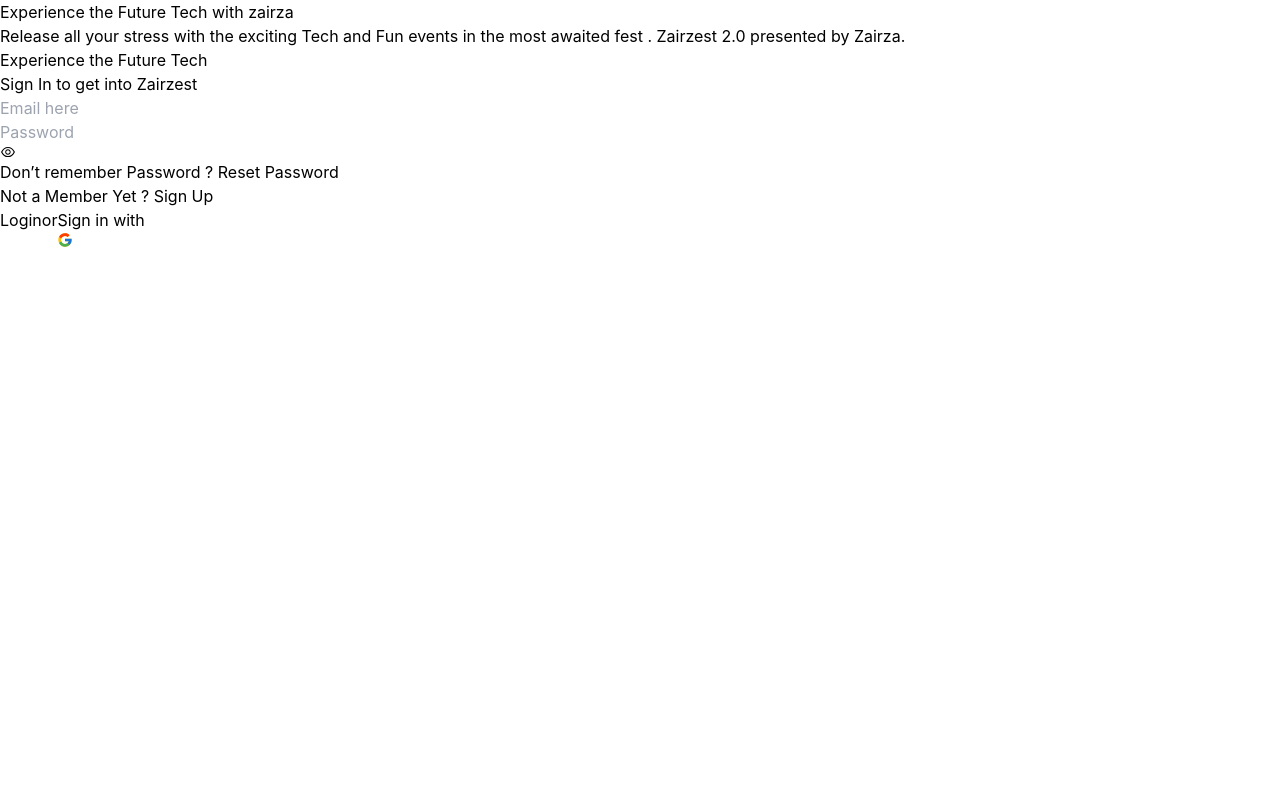
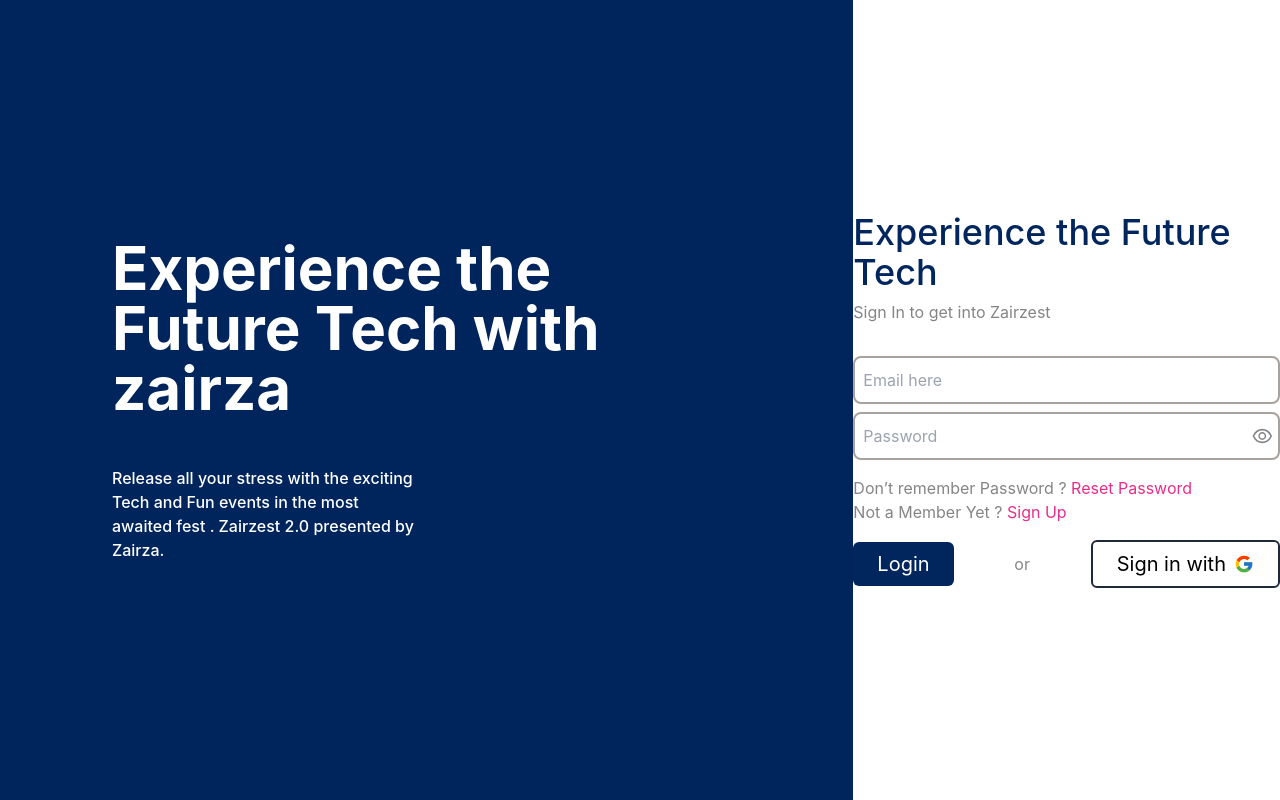
Before and after one commit to StrangeNoob/Zairzest-2.0, a React (Create React App) app: page /login in a window 1280 px wide. Built offline with nearby package versions, Linux system fonts and the light colour scheme.

Commit message:
Create Login page

```diff
--- a/src/views/Login/index.js
+++ b/src/views/Login/index.js
@@ -1,46 +1,68 @@
 import React, { useState } from "react";
-import {FcGoogle} from "react-icons/fc"
-import {AiOutlineEye} from "react-icons/ai"
+import { FcGoogle } from "react-icons/fc";
+import { AiOutlineEye } from "react-icons/ai";
 const Login = () => {
   const [email, setEmail] = useState("");
   const [password, setPassword] = useState("");
   return (
-    <div>
-      <div>
-        <h1>Experience the Future Tech with zairza</h1>
-        <p>
-          Release all your stress with the exciting Tech and Fun events in the
-          most awaited fest . Zairzest 2.0 presented by Zairza.
+    <div className="h-screen w-screen md:flex items-center bg-regalblue ">
+      <div className="flex-1 bg-regalblue pl-8 md:pl-28 md:pr-0 ">
+        <h1 className="font-bold text-white text-3xl md:text-6xl mb-12">
+          Experience the
+          <br />
+          Future Tech with
+          <br />
+          zairza
+        </h1>
+        <p className="text-md font-medium text-white mt-6">
+          Release all your stress with the exciting
+          <br /> Tech and Fun events in the most
+          <br /> awaited fest . Zairzest 2.0 presented by
+          <br /> Zairza.
         </p>
       </div>
+      <div className="px-4 md:px-0 md:w-1/3 h-full grid place-items-center bg-white">
         <div>
-        <h2>Experience the Future Tech</h2>
-        <p>Sign In to get into Zairzest</p>
-        <div>
+          <h2 className="text-regalbluefont text-4xl font-medium mb-2">
+            Experience the Future Tech
+          </h2>
+          <p className="text-grayishfaint text-md mb-8">
+            Sign In to get into Zairzest
+          </p>
+          <div className="rounded-lg border-2 border-stone-400 w-full p-1 mb-2">
             <input
+              className="border-none focus:outline-none w-full h-full py-2 px-1"
               type="email"
               value={email}
               onChange={(e) => setEmail(e.target.value)}
               placeholder="Email here"
             />
           </div>
-        <div>
+          <div className="rounded-lg border-2 border-stone-400 w-full p-1 flex items-center">
             <input
+              className="border-none focus:outline-none text-grayishfaint w-full h-full py-2 px-1"
               type="password"
               value={password}
               onChange={(e) => setPassword(e.target.value)}
               placeholder="Password"
             />
-          <AiOutlineEye/>
+            <AiOutlineEye size={24} color="#858585" />
           </div>
           <div>
-            <p>Don’t remember Password ? <span>Reset Password</span></p>
-            <p>Not a Member Yet ? <span>Sign Up</span></p>
+            <p className="text-md text-grayishfaint mt-4">
+              Don’t remember Password ? <span className="text-deepPinkish font-md">Reset Password</span>
+            </p>
+            <p className="text-md text-grayishfaint">
+              Not a Member Yet ? <span className="text-deepPinkish font-md">Sign Up</span>
+            </p>
           </div>
-        <div>
-            <button>Login</button>
-            <span>or</span>
-            <button>Sign in with <FcGoogle/></button>
+          <div className="flex mt-4 justify-between items-center">
+            <button className="bg-buttonColor text-white text-xl px-6  py-2 rounded-md border-none">Login</button>
+            <span className="text-grayishfaint">or</span>
+            <button className="bg-white border-2 border-gray-800 rounded-md px-6 py-2 flex items-center text-xl">
+              Sign in with<FcGoogle className="ml-2"/>
+            </button>
+          </div>
         </div>
       </div>
     </div>
--- a/tailwind.config.js
+++ b/tailwind.config.js
@@ -3,7 +3,17 @@
     "./src/**/*.{js,jsx,ts,tsx}",
   ],
   theme: {
-    extend: {},
+    extend: {
+      colors:{
+        'regalbluefont':'#01265D',
+        'grayishfaint':'#858585',
+        'deepPinkish':'#E82E8A'
+      },
+      backgroundColor:{
+        'regalblue':'#00255C',
+        "buttonColor":"#01265D"
+      }
+    },
   },
   plugins: [],
 }
```
Lines whose indentation alone changed are shown as unchanged.
